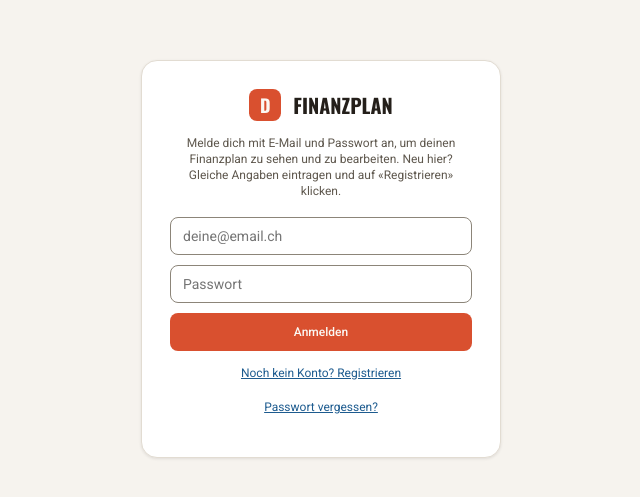
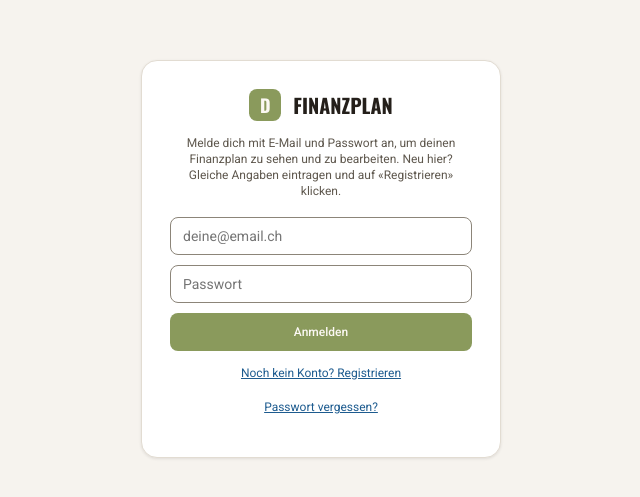
Before and after one commit to katjabackes-design/finanzplan-denise, a plain HTML site: page oeffentlich/index.html in a window 1280 px wide. Shown: the part 141-638 px from the top of the page, without its empty margins (319-959 px from the left). Drawn offline with nearby package versions, Linux system fonts and the light colour scheme.

Commit message:
Finanzplan Denise: Akzentfarbe auf Olivgrün geändert
Koralle ersetzt durch Olivgrün (#8a9a5c), passend zur vorgegebenen
Markenfarbe aus dem Screenshot — betrifft Buttons, Regler,
Ergebniszahlen, Diagrammbalken und Favicon. Nur diese Seite,
Расчёт дохода bleibt beim bisherigen Braunton.

Co-Authored-By: Claude Sonnet 5 <noreply@anthropic.com>
Claude-Session: https://claude.ai/code/session_01NGmhzq3pFkf2YyXwcHmLZc

```diff
--- a/oeffentlich/index.html
+++ b/oeffentlich/index.html
@@ -9,11 +9,16 @@
 <link href="https://fonts.googleapis.com/css2?family=Oswald:wght@500;700&family=Roboto:wght@400;500;700&display=swap" rel="stylesheet" />
 <link rel="stylesheet" href="stil.css" />
 <style>
-  /* Eigener Akzentton nur für diese Seite: Koralle statt Fastschwarz —
+  /* Eigener Akzentton nur für diese Seite: Olivgrün statt Fastschwarz —
      für Buttons, Regler und alle Ergebniszahlen. Ergebnisspalten links statt
      rechts ausgerichtet, damit die Zahl direkt unter ihrer Spaltenbeschriftung
      steht. */
-  :root { --primaer: #d9502f; --primaer-gedrueckt: #b33f23; }
+  :root {
+    --primaer: #8a9a5c;
+    --primaer-gedrueckt: #6f7d49;
+    --diagramm-kurve: #8a9a5c;
+    --diagramm-spur: #efead6;
+  }
   .kennzahl-wert, .tabelle td.ergebnis, .block-summe-wert, .balkenwert { color: var(--primaer); }
   .kennzahl-hero .kennzahl-wert { color: var(--auf-dunkel); }
   .tabelle th.rechts, .tabelle td.ergebnis, .zelleneingabe,
```
